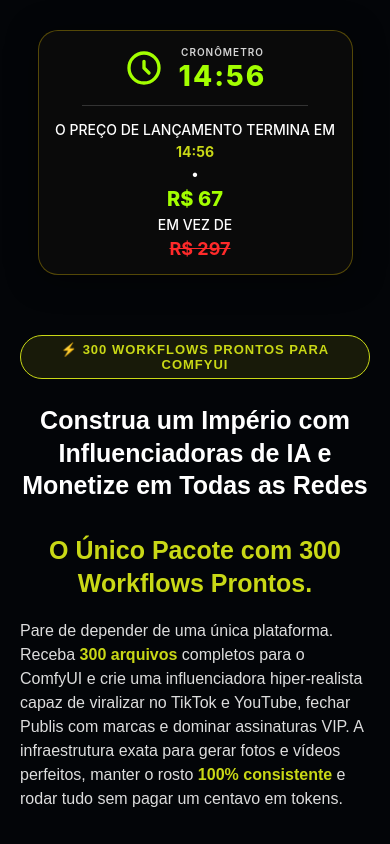
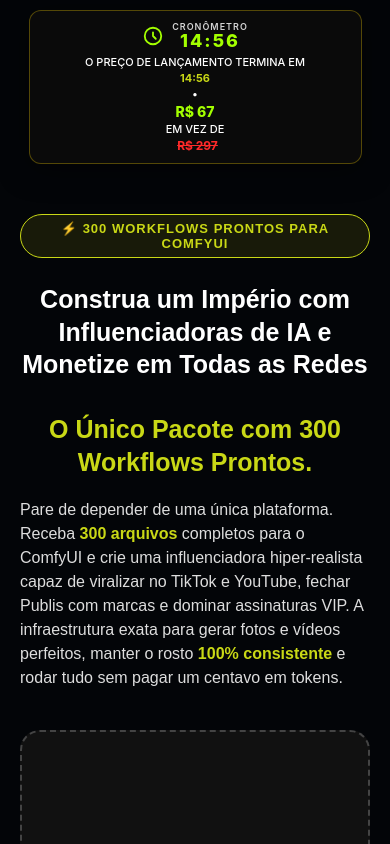
Before and after one commit to Rafargb/wrkflows, a plain HTML site: page index.html in a window 390 px wide. Shown: the top 844 px of the page. Drawn offline with Linux system fonts and the light colour scheme.

Commit message:
Make mobile timer bar extremely compact

```diff
--- a/index.html
+++ b/index.html
@@ -504,21 +504,26 @@
 
         /* Responsividade Básica da Barra */
         @media (max-width: 900px) {
+            .top-bar-wrapper { padding: 10px; }
             .top-bar {
                 flex-direction: column;
-                border-radius: 20px;
-                padding: 15px;
+                border-radius: 12px;
+                padding: 10px;
                 text-align: center;
+                gap: 5px;
             }
-            .divider {
-                width: 80%;
-                height: 1px;
-                margin: 15px 0;
-            }
+            .top-bar-left { gap: 8px; }
+            .c-time { font-size: 18px; margin-top: 0; }
+            .c-label { font-size: 9px; }
+            .icon-cronometro { width: 22px; height: 22px; }
+            .divider { display: none; }
             .top-bar-right {
                 flex-direction: column;
-                gap: 5px;
+                gap: 2px;
+                font-size: 11px;
             }
+            .price-green { font-size: 14px; margin: 0 5px; }
+            .price-red { font-size: 12px; margin-left: 5px; }
             .slice-hero { margin-top: -12.5%; }
             .slice-container { margin-bottom: 20px; }
 
```
